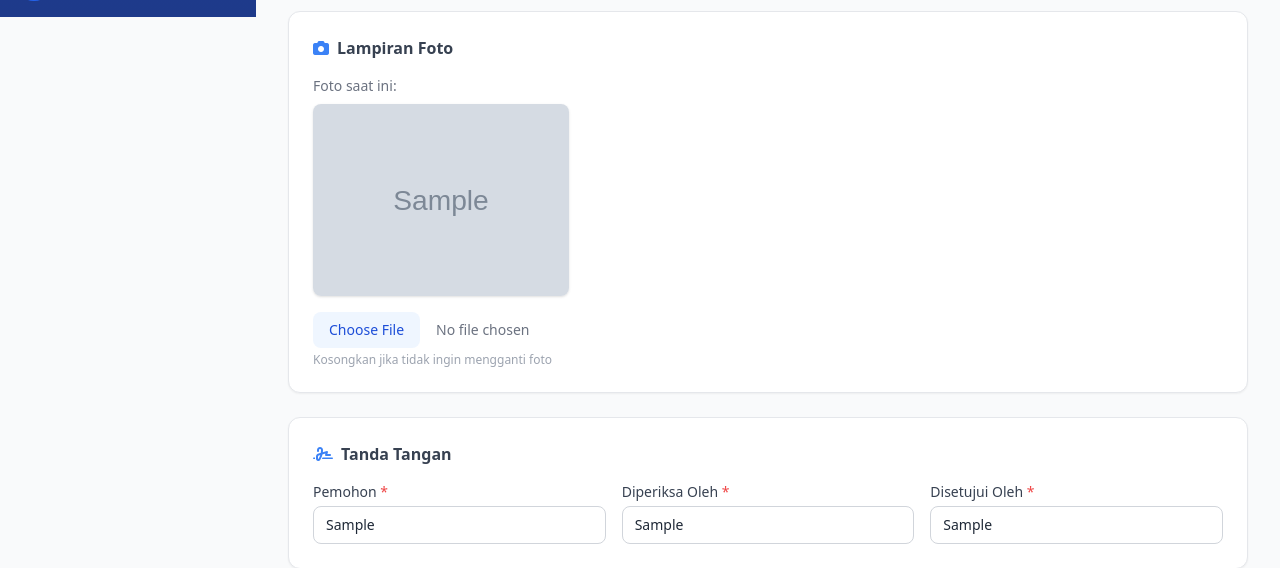
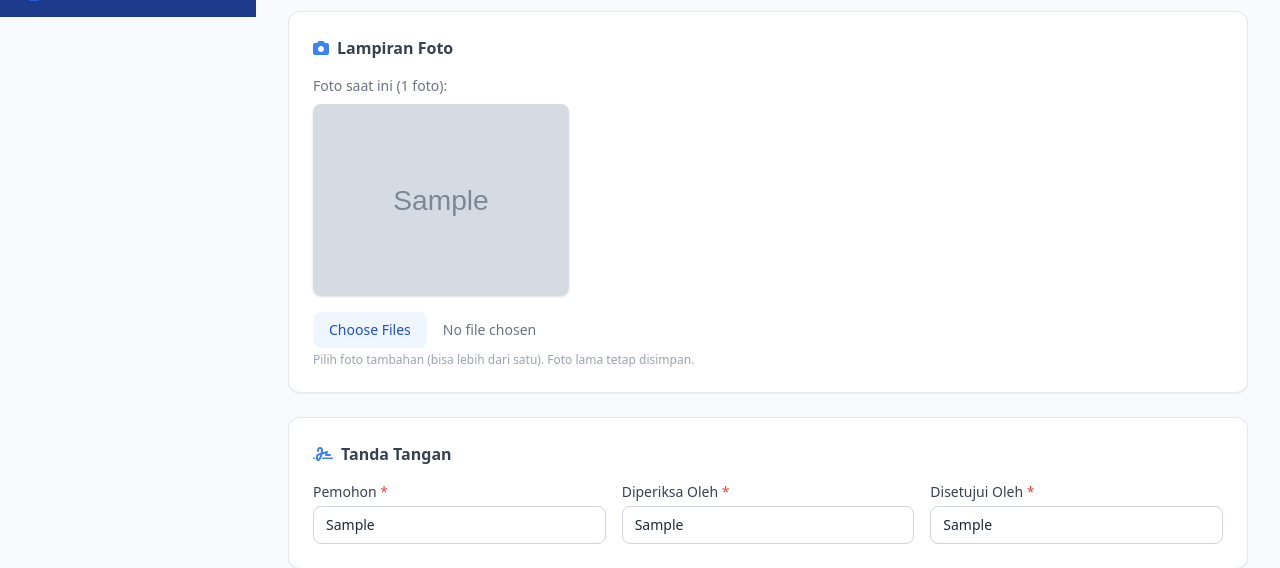
Before and after one commit to qrxs5rycfq-dot/Surat-izin-keluar-masuk-barang, a Flask app: page /surat/1/edit in a window 1280 px wide. Shown: the part 783-1351 px from the top of the page. Run offline with Flask 3, Linux system fonts and the light colour scheme; a user stored in the database is signed in; tables that the repository leaves empty hold one stand-in row (values such as "Sample post"); grey boxes marked "Sample" are stand-in pictures; some libraries are stand-ins or nearby versions.

Commit message:
Support multiple photo attachments + fix PDF page 2 overflow
Co-authored-by: qrxs5rycfq-dot <245826761+qrxs5rycfq-dot@users.noreply.github.com>

```diff
--- a/app.py
+++ b/app.py
@@ -39,6 +39,23 @@ ALLOWED_EXT = Config.ALLOWED_EXTENSIONS
 # ---------------------------------------------------------------------------
 def allowed_file(filename):
     return '.' in filename and filename.rsplit('.', 1)[1].lower() in ALLOWED_EXT
+
+
+def _parse_foto_list(lampiran_foto):
+    """Parse lampiran_foto field into a list of filenames.
+
+    Handles both legacy single-filename strings and the new JSON-array format.
+    Always returns a (possibly empty) list.
+    """
+    if not lampiran_foto:
+        return []
+    try:
+        parsed = json.loads(lampiran_foto)
+        if isinstance(parsed, list):
+            return [f for f in parsed if f]
+        return [str(parsed)] if parsed else []
+    except (json.JSONDecodeError, TypeError):
+        return [lampiran_foto] if lampiran_foto else []
 
 
 def role_required(*roles):
@@ -256,12 +273,14 @@ def add_surat():
                 flash(f'Field {f} harus diisi!', 'danger')
                 return redirect(url_for('add_surat'))
 
-        foto_filename = None
-        foto = request.files.get('lampiran_foto')
-        if foto and foto.filename and allowed_file(foto.filename):
-            ext = foto.filename.rsplit('.', 1)[1].lower()
-            foto_filename = f"{uuid.uuid4().hex}.{ext}"
-            foto.save(os.path.join(Config.UPLOAD_DIR, foto_filename))
+        foto_filenames = []
+        fotos = request.files.getlist('lampiran_foto')
+        for foto in fotos:
+            if foto and foto.filename and allowed_file(foto.filename):
+                ext = foto.filename.rsplit('.', 1)[1].lower()
+                fname = f"{uuid.uuid4().hex}.{ext}"
+                foto.save(os.path.join(Config.UPLOAD_DIR, fname))
+                foto_filenames.append(fname)
 
         try:
             barang = json.loads(request.form.get('barang_items', '[]'))
@@ -291,7 +310,7 @@ def add_surat():
             request.form['diperiksa_oleh'].strip(),
             request.form['disetujui_oleh'].strip(),
             json.dumps(barang, ensure_ascii=False),
-            foto_filename,
+            json.dumps(foto_filenames) if foto_filenames else None,
             'pending',
             current_user.id,
         ))
@@ -320,6 +339,7 @@ def view_surat(id):
         surat['barang_items'] = json.loads(surat['barang_items'])
     except Exception:
         surat['barang_items'] = []
+    surat['foto_list'] = _parse_foto_list(surat.get('lampiran_foto'))
     return render_template('view_surat.html', surat=surat)
 
 
@@ -333,12 +353,17 @@ def edit_surat(id):
         flash('Surat tidak ditemukan.', 'danger')
         return redirect(url_for('surat_list'))
     if request.method == 'POST':
-        foto_filename = surat['lampiran_foto']
-        foto = request.files.get('lampiran_foto')
-        if foto and foto.filename and allowed_file(foto.filename):
-            ext = foto.filename.rsplit('.', 1)[1].lower()
-            foto_filename = f"{uuid.uuid4().hex}.{ext}"
-            foto.save(os.path.join(Config.UPLOAD_DIR, foto_filename))
+        # Retain existing photos
+        existing_fotos = _parse_foto_list(surat['lampiran_foto'])
+        # Add newly uploaded photos
+        new_fotos = request.files.getlist('lampiran_foto')
+        for foto in new_fotos:
+            if foto and foto.filename and allowed_file(foto.filename):
+                ext = foto.filename.rsplit('.', 1)[1].lower()
+                fname = f"{uuid.uuid4().hex}.{ext}"
+                foto.save(os.path.join(Config.UPLOAD_DIR, fname))
+                existing_fotos.append(fname)
+        foto_value = json.dumps(existing_fotos) if existing_fotos else None
 
         try:
             barang = json.loads(request.form.get('barang_items', '[]'))
@@ -367,7 +392,7 @@ def edit_surat(id):
             request.form['diperiksa_oleh'].strip(),
             request.form['disetujui_oleh'].strip(),
             json.dumps(barang, ensure_ascii=False),
-            foto_filename,
+            foto_value,
             id,
         ))
         conn.close()
@@ -381,6 +406,7 @@ def edit_surat(id):
         surat['barang_items'] = json.loads(surat['barang_items'])
     except Exception:
         surat['barang_items'] = []
+    surat['foto_list'] = _parse_foto_list(surat.get('lampiran_foto'))
     return render_template('edit_surat.html', surat=surat)
 
 
@@ -435,6 +461,7 @@ def export_pdf(id):
         surat['barang_items'] = json.loads(surat['barang_items'])
     except Exception:
         surat['barang_items'] = []
+    surat['foto_list'] = _parse_foto_list(surat.get('lampiran_foto'))
 
     html = render_template('pdf_template.html', surat=surat,
                            upload_dir=os.path.abspath(Config.UPLOAD_DIR))
--- a/templates/edit_surat.html
+++ b/templates/edit_surat.html
@@ -78,14 +78,18 @@
     <!-- Lampiran Foto -->
     <div class="bg-white rounded-xl shadow-sm border p-6">
         <h3 class="font-semibold text-gray-700 mb-4 flex items-center gap-2"><i class="fas fa-camera text-blue-500"></i> Lampiran Foto</h3>
-        {% if surat.lampiran_foto %}
+        {% if surat.foto_list %}
         <div class="mb-4">
-            <p class="text-sm text-gray-500 mb-2">Foto saat ini:</p>
-            <img src="{{ url_for('static', filename='uploads/' + surat.lampiran_foto) }}" class="max-h-48 rounded-lg shadow">
+            <p class="text-sm text-gray-500 mb-2">Foto saat ini ({{ surat.foto_list|length }} foto):</p>
+            <div class="flex flex-wrap gap-3">
+                {% for foto in surat.foto_list %}
+                <img src="{{ url_for('static', filename='uploads/' + foto) }}" class="max-h-48 rounded-lg shadow">
+                {% endfor %}
+            </div>
         </div>
         {% endif %}
-        <input type="file" name="lampiran_foto" accept="image/*" class="text-sm text-gray-500 file:mr-4 file:py-2 file:px-4 file:rounded-lg file:border-0 file:text-sm file:font-medium file:bg-blue-50 file:text-blue-700 hover:file:bg-blue-100">
-        <p class="text-xs text-gray-400 mt-1">Kosongkan jika tidak ingin mengganti foto</p>
+        <input type="file" name="lampiran_foto" accept="image/*" multiple class="text-sm text-gray-500 file:mr-4 file:py-2 file:px-4 file:rounded-lg file:border-0 file:text-sm file:font-medium file:bg-blue-50 file:text-blue-700 hover:file:bg-blue-100">
+        <p class="text-xs text-gray-400 mt-1">Pilih foto tambahan (bisa lebih dari satu). Foto lama tetap disimpan.</p>
     </div>
 
     <!-- Tanda Tangan -->
```
Also changed, not shown: templates/add_surat.html (+21 -14 lines), templates/pdf_template.html (+15 -3 lines), templates/view_surat.html (+7 -3 lines).
